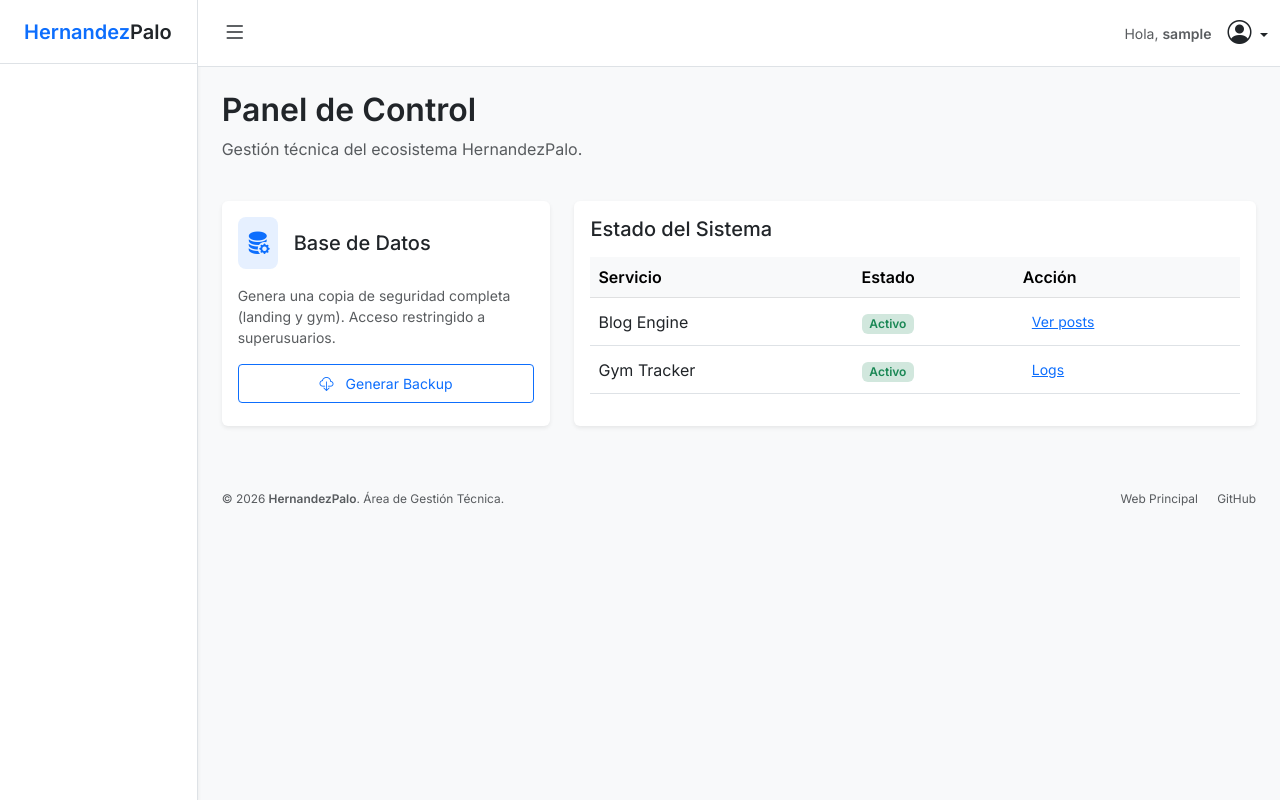
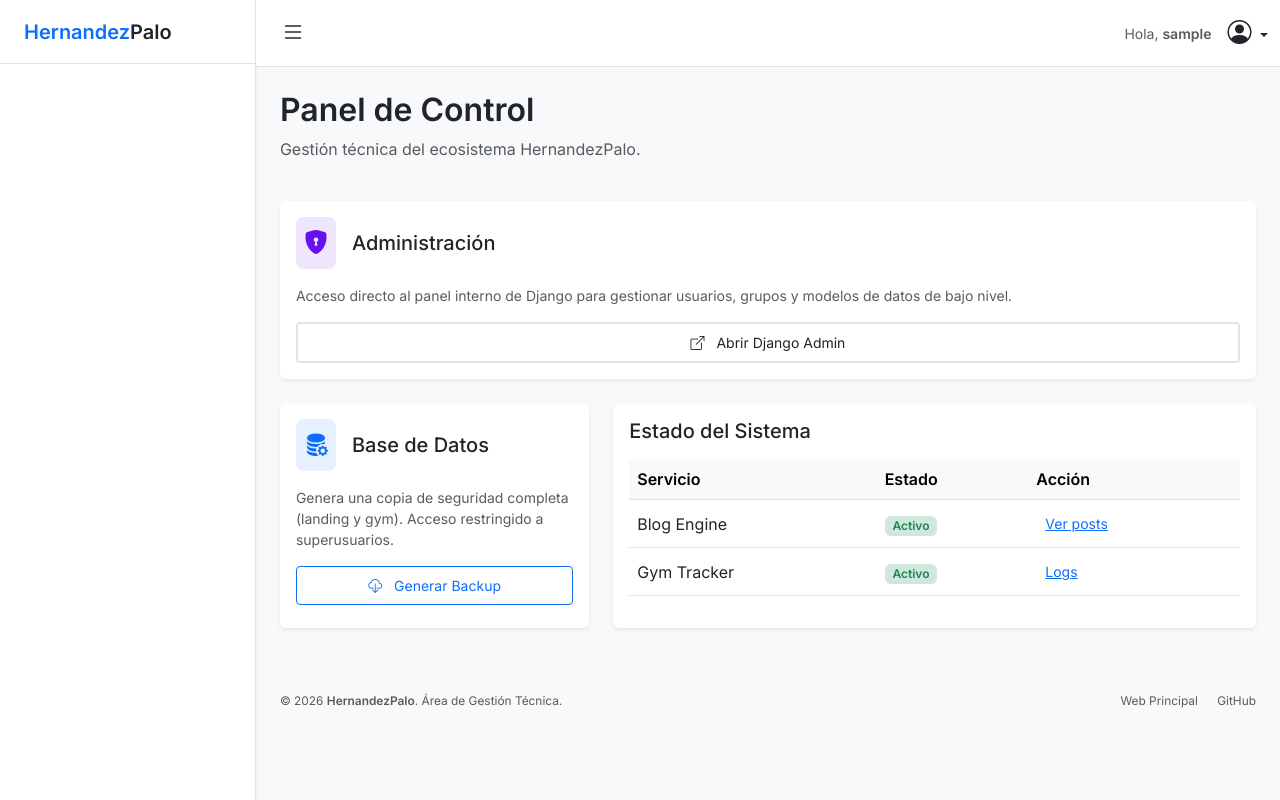
Before and after one commit to hernandezpalo83/porfolio, a Django app: page /admin/db-backup/private/ in a window 1280 px wide. Run offline with Django 5.2, Linux system fonts and the light colour scheme; the visitor is signed in with stand-in values (Sample User, id 1); data that the repository does not hold is empty; some libraries are stand-ins or nearby versions.

Commit message:
acceso al admin de django desde el area privada

```diff
--- a/app/landing/templates/landing/private/layauts/private_dashboard.html
+++ b/app/landing/templates/landing/private/layauts/private_dashboard.html
@@ -1,12 +1,37 @@
 {% extends 'landing/private/base_int.html' %}
 
 {% block content %}
+
 <div class="row">
     <div class="col-12 mb-4">
         <h2 class="fw-bold">Panel de Control</h2>
         <p class="text-muted">Gestión técnica del ecosistema HernandezPalo.</p>
     </div>
+</div>
 
+<div class="row">
+    <div class="col-12 mb-4">
+        <div class="card border-0 shadow-sm h-100">
+            <div class="card-body d-flex flex-column">
+                <div class="d-flex align-items-center mb-3">
+                    <div class="bg-indigo bg-opacity-10 p-2 rounded-3 me-3" style="background-color: rgba(102, 16, 242, 0.1);">
+                        <i class="bi bi-shield-lock-fill fs-4" style="color: #6610f2;"></i>
+                    </div>
+                    <h5 class="card-title mb-0">Administración</h5>
+                </div>
+                <p class="card-text small text-muted flex-grow-1">
+                    Acceso directo al panel interno de Django para gestionar usuarios, grupos y modelos de datos de bajo nivel.
+                </p>
+
+                <a href="{% url 'admin:index' %}" target="_blank" class="btn btn-outline-dark btn-sm w-100 py-2 border-2" style="border-color: #e3e3e3;">
+                    <i class="bi bi-box-arrow-up-right me-2"></i> Abrir Django Admin
+                </a>
+            </div>
+        </div>
+    </div>
+</div>
+
+<div class="row">
     <div class="col-md-6 col-lg-4 mb-4">
         <div class="card border-0 shadow-sm h-100">
             <div class="card-body">
@@ -62,4 +87,6 @@
         </div>
     </div>
 </div>
+
+
 {% endblock %}
```
